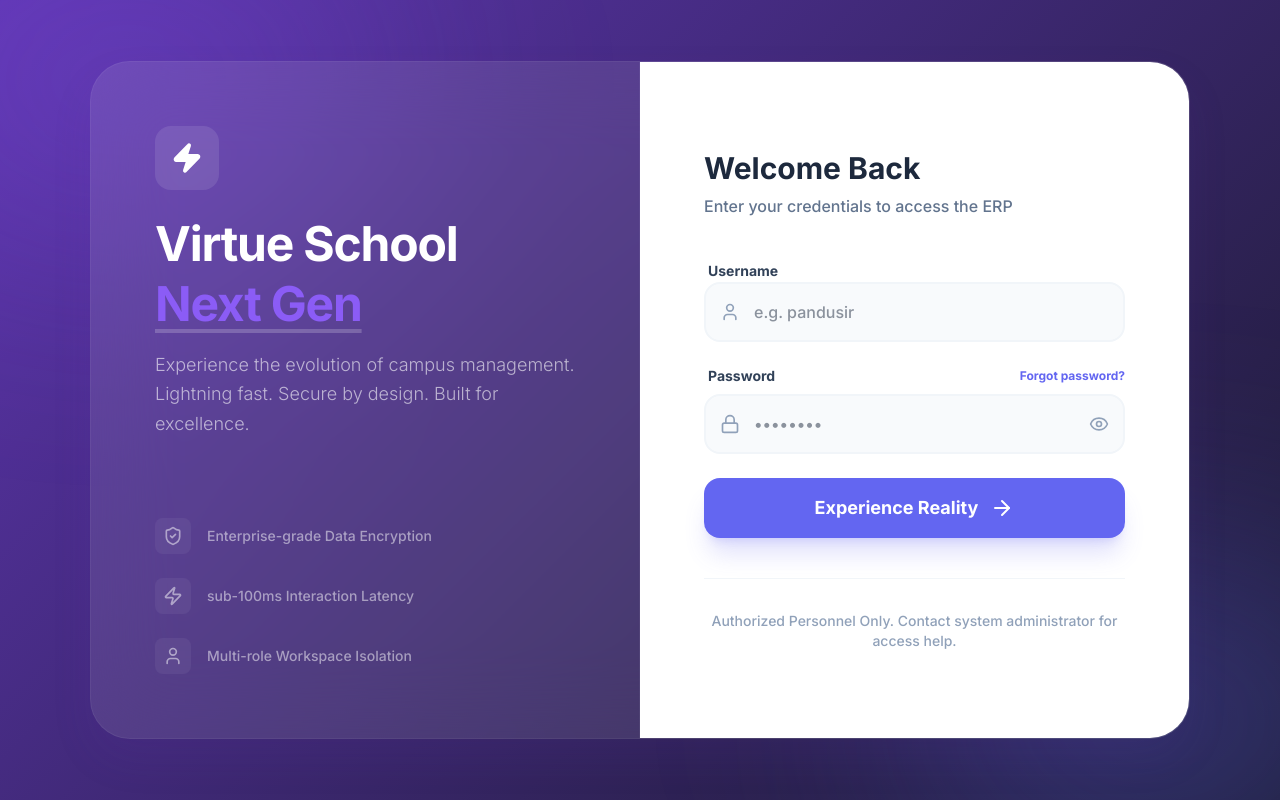
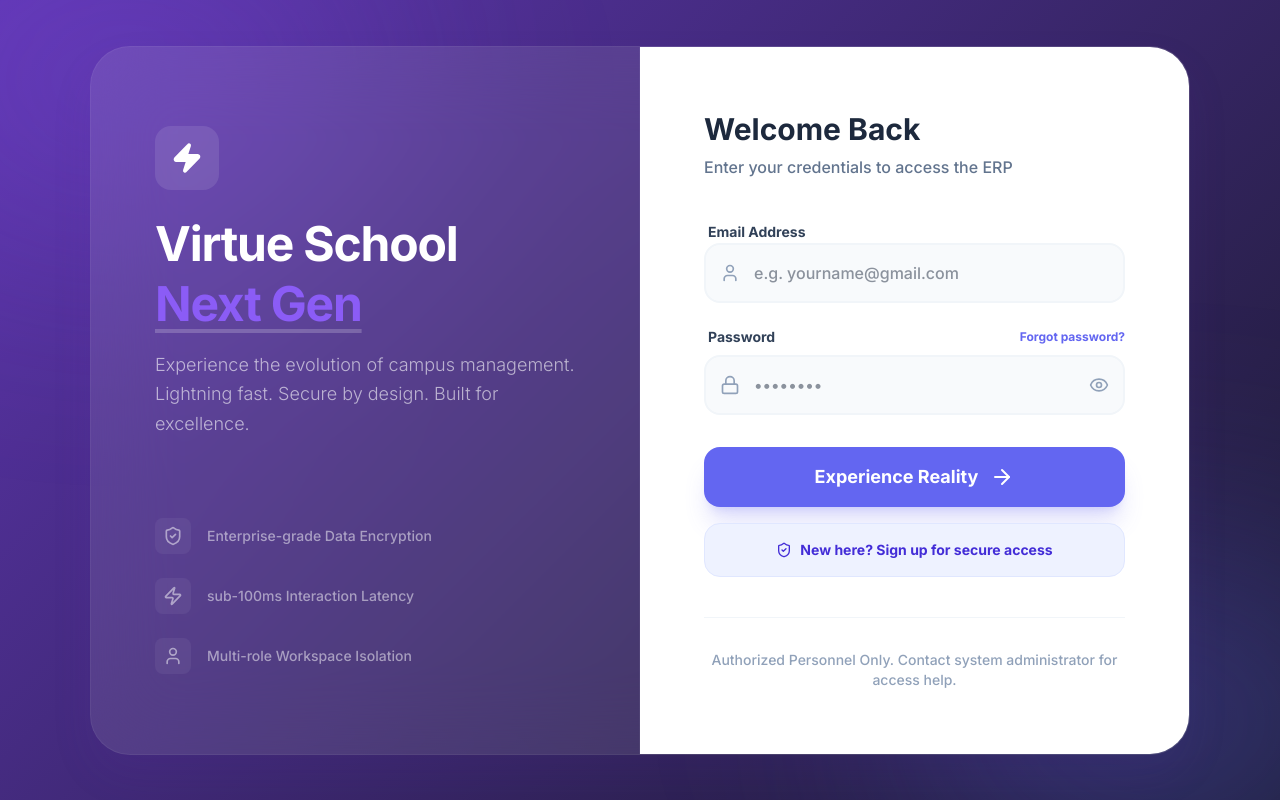
Before and after one commit to vivekvanisrd/Virtue_v2, a Next.js app: page /login in a window 1280 px wide. Built offline with nearby package versions, Linux system fonts and the light colour scheme; no server answers.

Commit message:
implementation_real_auth_login

```diff
--- a/src/app/login/page.tsx
+++ b/src/app/login/page.tsx
@@ -17,10 +17,11 @@ import {
 } from "lucide-react";
 import { cn } from "@/lib/utils";
 import { useRouter } from "next/navigation";
+import { createClient } from "@/lib/supabase/client";
 
 // Form Validation Schema
 const loginSchema = z.object({
-  username: z.string().min(3, "Username must be at least 3 characters"),
+  email: z.string().email("Please enter a valid email"),
   password: z.string().min(6, "Password must be at least 6 characters"),
 });
 
@@ -29,7 +30,10 @@ type LoginFormData = z.infer<typeof loginSchema>;
 export default function LoginPage() {
   const [showPassword, setShowPassword] = useState(false);
   const [isLoading, setIsLoading] = useState(false);
+  const [errorText, setErrorText] = useState<string | null>(null);
+  const [isRegistering, setIsRegistering] = useState(false);
   const router = useRouter();
+  const supabase = createClient();
 
   const {
     register,
@@ -42,13 +46,41 @@ export default function LoginPage() {
 
   const onSubmit = async (data: LoginFormData) => {
     setIsLoading(true);
-    // Mimic API delay
-    await new Promise((resolve) => setTimeout(resolve, 1500));
-    console.log("Login data:", data);
+    setErrorText(null);
 
-    // In actual app, we would call an API here
-    // Redirect to dashboard
+    const { error: signInError } = await supabase.auth.signInWithPassword({
+      email: data.email,
+      password: data.password,
+    });
+
+    if (signInError) {
+      // Try to Sign Up instead if the user doesn't exist (helpful for initial setup)
+      if (signInError.message.includes("Invalid login credentials")) {
+        setErrorText("Invalid credentials. Try your Supabase owner email.");
+      } else {
+        setErrorText(signInError.message);
+      }
+      setIsLoading(false);
+      return;
+    }
+
     router.push("/dashboard");
+    setIsLoading(false);
+  };
+
+  const onQuickSignUp = async (data: LoginFormData) => {
+    setIsLoading(true);
+    setErrorText(null);
+    const { error: signUpError } = await supabase.auth.signUp({
+      email: data.email,
+      password: data.password,
+    });
+
+    if (signUpError) {
+      setErrorText(signUpError.message);
+    } else {
+      setErrorText("Account created! Check email if verification is required.");
+    }
     setIsLoading(false);
   };
 
@@ -116,25 +148,31 @@ export default function LoginPage() {
           </div>
 
           <form onSubmit={handleSubmit(onSubmit)} className="space-y-6">
-            {/* Username Field */}
+            {errorText && (
+               <div className="p-3 bg-red-50 border border-red-200 text-red-600 text-xs font-bold rounded-xl animate-shake">
+                  {errorText}
+               </div>
+            )}
+
+            {/* Email Field */}
             <div className="space-y-2">
-              <label className="text-sm font-bold text-slate-700 ml-1">Username</label>
+              <label className="text-sm font-bold text-slate-700 ml-1">Email Address</label>
               <div className="relative group">
                 <div className="absolute left-4 top-1/2 -translate-y-1/2 text-slate-400 group-focus-within:text-primary transition-colors">
                   <User className="w-5 h-5" />
                 </div>
                 <input
-                  {...register("username")}
-                  type="text"
-                  placeholder="e.g. pandusir"
+                  {...register("email")}
+                  type="email"
+                  placeholder="e.g. yourname@gmail.com"
                   className={cn(
                     "w-full pl-12 pr-4 py-4 bg-slate-50 border-2 border-slate-100 rounded-2xl outline-none focus:border-primary focus:bg-white transition-all text-slate-800 font-medium",
-                    errors.username && "border-red-500 focus:border-red-500"
+                    errors.email && "border-red-500 focus:border-red-500"
                   )}
                 />
               </div>
-              {errors.username && (
-                <p className="text-xs text-red-500 font-bold ml-1 italic">{errors.username.message}</p>
+              {errors.email && (
+                <p className="text-xs text-red-500 font-bold ml-1 italic">{errors.email.message}</p>
               )}
             </div>
 
@@ -170,12 +208,13 @@ export default function LoginPage() {
               )}
             </div>
 
+            <div className="flex flex-col gap-4 pt-2">
               <button
                 disabled={isLoading}
                 type="submit"
                 className="w-full py-4 bg-primary hover:bg-primary/90 text-white rounded-2xl font-bold text-lg shadow-xl shadow-primary/20 flex items-center justify-center gap-3 active:scale-[0.98] transition-all disabled:opacity-50 disabled:cursor-not-allowed group"
               >
-              {isLoading ? (
+                {isLoading && !isRegistering ? (
                   <Loader2 className="w-6 h-6 animate-spin" />
                 ) : (
                   <>
@@ -184,6 +223,20 @@ export default function LoginPage() {
                   </>
                 )}
               </button>
+
+              <button
+                disabled={isLoading}
+                type="button"
+                onClick={() => {
+                   setIsRegistering(true);
+                   handleSubmit(onQuickSignUp)();
+                }}
+                className="w-full py-4 bg-indigo-50 hover:bg-indigo-100 text-indigo-700 rounded-2xl font-bold text-sm transition-all flex items-center justify-center gap-2 border border-indigo-100"
+              >
+                {isLoading && isRegistering ? <Loader2 className="w-4 h-4 animate-spin" /> : <ShieldCheck className="w-4 h-4" />}
+                New here? Sign up for secure access
+              </button>
+            </div>
           </form>
 
           {/* Footer help */}
```
Lines whose indentation alone changed are shown as unchanged.
